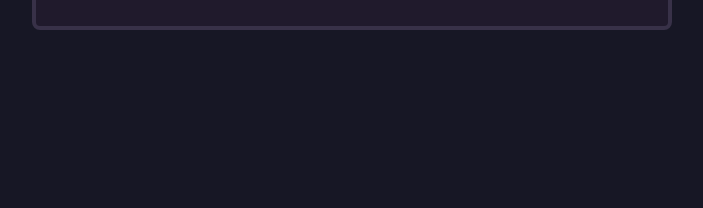
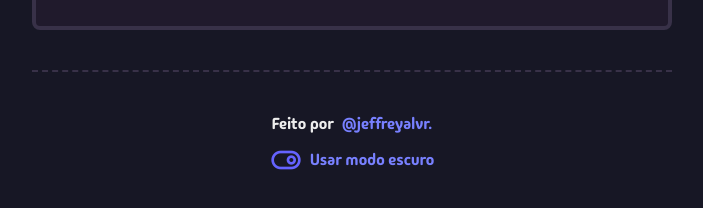
Before and after one commit to jeffreyalvr/react-japanese-trainer, a React (Vite) app: page / in a window 1280 px wide. Shown: the part 350-558 px from the top of the page, without its empty margins (288-991 px from the left). Built offline with nearby package versions, Linux system fonts and the light colour scheme.

Commit message:
Adiciona componente Footer

```diff
--- /dev/null
+++ b/src/components/Footer/index.tsx
@@ -0,0 +1,38 @@
+import { useState } from "react";
+import theme_light_img from "../../assets/icons/toggle_theme_light.png";
+import theme_dark_img from "../../assets/icons/toggle_theme_dark.png";
+
+const Footer = () => {
+  const [temaLight, setTemaLight] = useState(false);
+
+  const toggleTema = () => {
+    setTemaLight((prevState: boolean) => !prevState);
+  };
+
+  return (
+    <footer className="w-full flex flex-col gap-2 items-center justify-center py-10 border-t-2 border-dashed border-t-[var(--border-box-dark)]">
+      <span className="flex flex-row gap-2">
+        Feito por{" "}
+        <a
+          href="https://jeffreyalvr.dev"
+          target="_blank"
+          rel="noopener noreferrer"
+          title="Clique para abrir o meu GitHub"
+          className="text-[var(--primary-light)] hover:underline"
+        >
+          @jeffreyalvr.
+        </a>
+      </span>
+      <button
+        onClick={toggleTema}
+        title="Clique para alterar o tema"
+        className="flex flex-row gap-2 items-center text-[var(--primary-light)] hover:underline"
+      >
+        <img src={temaLight ? theme_light_img : theme_dark_img} alt="Toggle" />
+        Usar modo escuro
+      </button>
+    </footer>
+  );
+};
+
+export default Footer;
--- a/src/pages/Home/index.tsx
+++ b/src/pages/Home/index.tsx
@@ -1,11 +1,13 @@
 import Header from "../../components/Header";
 import Box from "../../components/Box";
+import Footer from "../../components/Footer";
 
 const Home = () => {
   return (
     <>
       <Header />
       <Box />
+      <Footer />
     </>
   );
 };
```
